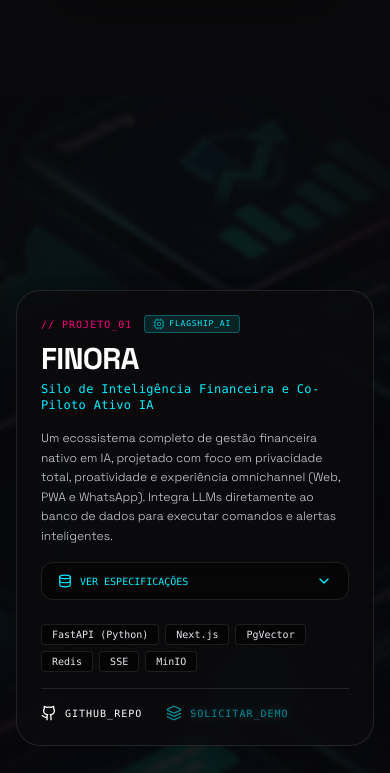
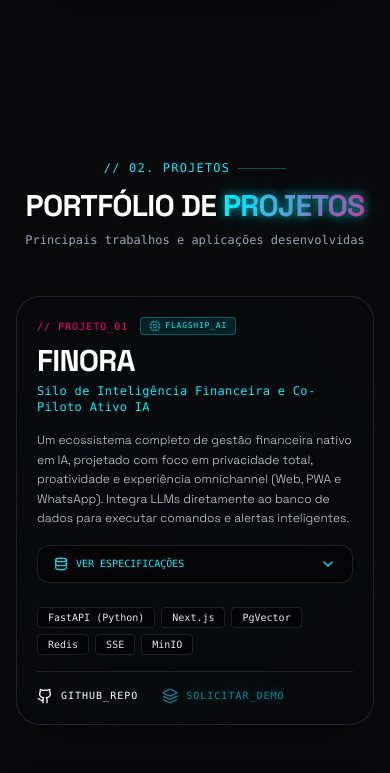
Before and after one commit to Intern-Yago/intern-yago.github.io, a React (Vite) app: page / in a window 390 px wide. Shown: the part 2548-3321 px from the top of the page. Built offline with nearby package versions, Linux system fonts and the light colour scheme.

Commit message:
fix: resolve auto scroll on load and optimize mobile projects layout

```diff
--- a/src/App.tsx
+++ b/src/App.tsx
@@ -1,4 +1,4 @@
-import React from 'react';
+import React, { useEffect } from 'react';
 import Navbar from './components/Navbar';
 import Hero from './components/Hero';
 import TechTicker from './components/TechTicker';
@@ -8,6 +8,13 @@ import Skills from './components/Skills';
 import Contact from './components/Contact';
 
 const App: React.FC = () => {
+  useEffect(() => {
+    if ('scrollRestoration' in window.history) {
+      window.history.scrollRestoration = 'manual';
+    }
+    window.scrollTo(0, 0);
+  }, []);
+
   return (
     <div className="relative min-h-screen bg-cyber-bg text-gray-300 antialiased overflow-x-hidden">
       {/* HUD Scanner lines/background noise (Cinematic details) */}
--- a/src/components/Contact.tsx
+++ b/src/components/Contact.tsx
@@ -19,8 +19,14 @@ const Contact: React.FC = () => {
   const terminalEndRef = useRef<HTMLDivElement>(null);
   const inputRef = useRef<HTMLInputElement>(null);
 
-  // Auto-scroll to terminal bottom
+  const isFirstRender = useRef(true);
+
+  // Auto-scroll to terminal bottom on user interaction
   useEffect(() => {
+    if (isFirstRender.current) {
+      isFirstRender.current = false;
+      return;
+    }
     terminalEndRef.current?.scrollIntoView({ behavior: 'smooth' });
   }, [terminalHistory]);
 
--- a/src/components/Projects.tsx
+++ b/src/components/Projects.tsx
@@ -1,4 +1,4 @@
-import React, { useState, useRef } from 'react';
+import React, { useState, useRef, useEffect } from 'react';
 import gsap from 'gsap';
 import { ScrollTrigger } from 'gsap/ScrollTrigger';
 import { useGSAP } from '@gsap/react';
@@ -16,7 +16,7 @@ interface Project {
   github: string;
   isFlagship?: boolean;
   isGitHubCTA?: boolean;
-  bgImage: string; // The URL for the global background
+  bgImage: string;
   tintClass: string;
 }
 
@@ -26,6 +26,25 @@ const Projects: React.FC = () => {
 
   // State to manage mobile spec sheets toggling per project
   const [showSpecs, setShowSpecs] = useState<Record<string, boolean>>({});
+
+  // Responsive desktop check
+  const [isDesktop, setIsDesktop] = useState<boolean>(() => {
+    if (typeof window !== 'undefined') {
+      return window.innerWidth >= 1024;
+    }
+    return true;
+  });
+
+  useEffect(() => {
+    const mediaQuery = window.matchMedia('(min-width: 1024px)');
+    const handleMediaChange = (e: MediaQueryListEvent) => {
+      setIsDesktop(e.matches);
+    };
+
+    setIsDesktop(mediaQuery.matches);
+    mediaQuery.addEventListener('change', handleMediaChange);
+    return () => mediaQuery.removeEventListener('change', handleMediaChange);
+  }, []);
 
   const toggleSpecs = (id: string) => {
     setShowSpecs((prev) => ({ ...prev, [id]: !prev[id] }));
@@ -46,7 +65,7 @@ const Projects: React.FC = () => {
       ],
       github: "https://github.com/Intern-Yago/Finora",
       isFlagship: true,
-      bgImage: "/finora-bg.png", // Newly generated Finora mockup image
+      bgImage: "/finora-bg.png",
       tintClass: "bg-cyber-cyan"
     },
     {
@@ -61,7 +80,7 @@ const Projects: React.FC = () => {
         "Melhoria drástica na velocidade de desenvolvimento local"
       ],
       github: "https://github.com/Intern-Yago/SYRIUS_CLI",
-      bgImage: "/syri-bg.png", // Newly generated Syri_CLI mockup image
+      bgImage: "/syri-bg.png",
       tintClass: "bg-cyber-magenta"
     },
     {
@@ -76,7 +95,7 @@ const Projects: React.FC = () => {
         "Arquitetura focada em performance e consumo mínimo de bateria"
       ],
       github: "https://github.com/Intern-Yago/SAVEPASSWORD-REACTNATIVE",
-      bgImage: "/savepass-bg.png", // Newly generated SavePassword mockup image
+      bgImage: "/savepass-bg.png",
       tintClass: "bg-cyber-yellow"
     },
     {
@@ -91,7 +110,7 @@ const Projects: React.FC = () => {
         "Módulo de agendamentos rápidos e logs de histórico administrativo"
       ],
       github: "https://github.com/Intern-Yago/WHITE-FEATHER-ADMIN",
-      bgImage: "/caboclo-bg.png", // Newly generated Caboclo mockup image
+      bgImage: "/caboclo-bg.png",
       tintClass: "bg-blue-500"
     },
     {
@@ -103,12 +122,15 @@ const Projects: React.FC = () => {
       features: [],
       github: "https://github.com/Intern-Yago?tab=repositories",
       isGitHubCTA: true,
-      bgImage: "/syri-bg.png", // Reuse Syri image or keep generic network aesthetic
+      bgImage: "/syri-bg.png",
       tintClass: "bg-purple-500"
     }
   ];
 
   useGSAP(() => {
+    const mm = gsap.matchMedia();
+
+    mm.add('(min-width: 1024px)', () => {
       const scrollSection = scrollSectionRef.current;
       if (!scrollSection) return;
 
@@ -128,46 +150,64 @@ const Projects: React.FC = () => {
           invalidateOnRefresh: true,
         }
       });
+    });
+
+    return () => mm.revert();
   }, { scope: containerRef });
 
   return (
     <div ref={containerRef} className="bg-cyber-bg overflow-hidden relative">
-      {/* Horizontal Scroll Track */}
+      {/* Mobile-only Header */}
+      <div className="lg:hidden max-w-7xl mx-auto px-6 pt-16 pb-4 text-center">
+        <div className="flex items-center justify-center space-x-2 mb-3">
+          <span className="text-cyber-cyan font-mono text-xs tracking-widest">// 02. PROJETOS</span>
+          <span className="h-[1px] w-12 bg-cyber-cyan/30" />
+        </div>
+        <h2 className="text-3xl font-bold tracking-tight text-white uppercase">
+          PORTFÓLIO DE <span className="text-transparent bg-clip-text bg-gradient-to-r from-cyber-cyan to-cyber-magenta glow-text-cyan">PROJETOS</span>
+        </h2>
+        <p className="text-gray-400 text-xs font-mono mt-2">Principais trabalhos e aplicações desenvolvidas</p>
+      </div>
+
+      {/* Projects Track (Horizontal on desktop, Vertical Stack on mobile) */}
       <div
         ref={scrollSectionRef}
-        className="flex h-screen items-center"
-        style={{ width: `${projectsData.length * 100}vw` }}
+        className={isDesktop
+          ? "flex h-screen items-center"
+          : "flex flex-col space-y-12 py-8 px-4 sm:px-6 w-full h-auto"
+        }
+        style={isDesktop ? { width: `${projectsData.length * 100}vw` } : { width: '100%' }}
       >
         {projectsData.map((project) => (
           <section
             key={project.id}
-            className="w-screen h-screen flex-shrink-0 flex items-center justify-center px-4 sm:px-6 md:px-24 relative select-none"
+            className={isDesktop
+              ? "w-screen h-screen flex-shrink-0 flex items-center justify-center px-4 sm:px-6 md:px-24 relative select-none"
+              : "w-full h-auto flex flex-col items-center justify-center relative select-none"
+            }
           >
-            {/* --- GLOBAL DYNAMIC BACKGROUND (PLAN A) --- */}
-            {/* Base Image: Fills the entire screen per project, but now slightly less dark (opacity 75%) */}
+            {/* --- GLOBAL DYNAMIC BACKGROUND --- */}
             <div
-              className="absolute inset-0 bg-cover bg-center z-0 transition-transform duration-[20s] linear animate-[pulse_40s_infinite]"
+              className="absolute inset-0 bg-cover bg-center z-0 transition-transform duration-[20s] linear animate-[pulse_40s_infinite] rounded-3xl lg:rounded-none overflow-hidden"
               style={{ backgroundImage: `url(${project.bgImage})` }}
             >
-              {/* Reduced overlay from 90% to 75% for much cleaner mockup visibility */}
-              <div className="absolute inset-0 bg-cyber-bg/75 backdrop-blur-[2px]" />
-              {/* Radial gradient to draw attention to the center card */}
+              <div className="absolute inset-0 bg-cyber-bg/85 backdrop-blur-[2px]" />
               <div className="absolute inset-0 bg-[radial-gradient(ellipse_at_center,transparent_0%,rgba(10,10,12,0.95)_100%)]" />
             </div>
 
-            {/* Simulated Tech Grid / Target Reticle Overlay */}
+            {/* Grid Overlay */}
             <div className="absolute inset-0 bg-center bg-[radial-gradient(circle_at_center,rgba(255,255,255,0.02)_1px,transparent_1px)] bg-[size:32px_32px] pointer-events-none z-0" />
 
             {/* Special Render for GitHub Call-to-Action slide */}
             {project.isGitHubCTA ? (
-              <div className="relative z-10 max-w-4xl w-full bg-[#07070a]/85 backdrop-blur-2xl border border-cyber-cyan/30 p-8 md:p-12 rounded-3xl text-center shadow-neon-cyan flex flex-col items-center justify-center space-y-6 max-h-[85vh] overflow-y-auto">
+              <div className="relative z-10 max-w-4xl w-full bg-[#07070a]/90 backdrop-blur-2xl border border-cyber-cyan/30 p-6 sm:p-8 md:p-12 rounded-3xl text-center shadow-neon-cyan flex flex-col items-center justify-center space-y-6 lg:max-h-[85vh]">
                 <div className="p-4 bg-cyber-cyan/10 border border-cyber-cyan/20 rounded-full animate-pulse">
-                  <Github className="w-12 h-12 text-cyber-cyan" />
+                  <Github className="w-10 h-10 md:w-12 md:h-12 text-cyber-cyan" />
                 </div>
 
                 <div>
                   <span className="text-cyber-magenta font-mono text-xs tracking-[0.25em] uppercase block mb-2">// CONEXÃO_EXTERNA</span>
-                  <h3 className="text-4xl md:text-5xl font-black text-white uppercase tracking-tight">
+                  <h3 className="text-3xl md:text-5xl font-black text-white uppercase tracking-tight">
                     {project.title}
                   </h3>
                   <p className="text-cyber-cyan font-mono text-xs md:text-sm tracking-wide mt-1">
@@ -195,8 +235,8 @@ const Projects: React.FC = () => {
                 </a>
               </div>
             ) : (
-              /* Traditional Project Card Grid (With slightly denser solid-dark glass backing for perfect text readability) */
-              <div className="relative z-10 max-w-6xl w-full bg-[#0b0b0e]/85 backdrop-blur-2xl border border-white/10 p-6 md:p-12 rounded-3xl grid grid-cols-1 lg:grid-cols-12 gap-6 lg:gap-10 hover:border-white/20 transition-colors duration-300 max-h-[85vh] overflow-y-auto lg:overflow-visible group shadow-2xl">
+              /* Traditional Project Card Grid */
+              <div className="relative z-10 max-w-6xl w-full bg-[#0b0b0e]/90 backdrop-blur-2xl border border-white/10 p-5 sm:p-6 md:p-12 rounded-3xl grid grid-cols-1 lg:grid-cols-12 gap-6 lg:gap-10 hover:border-white/20 transition-colors duration-300 lg:max-h-[85vh] shadow-2xl">
 
                 {/* Left Column: Number, Title, Description, Tech */}
                 <div className="lg:col-span-7 flex flex-col justify-between space-y-4 md:space-y-6">
```
Lines whose indentation alone changed are shown as unchanged.
